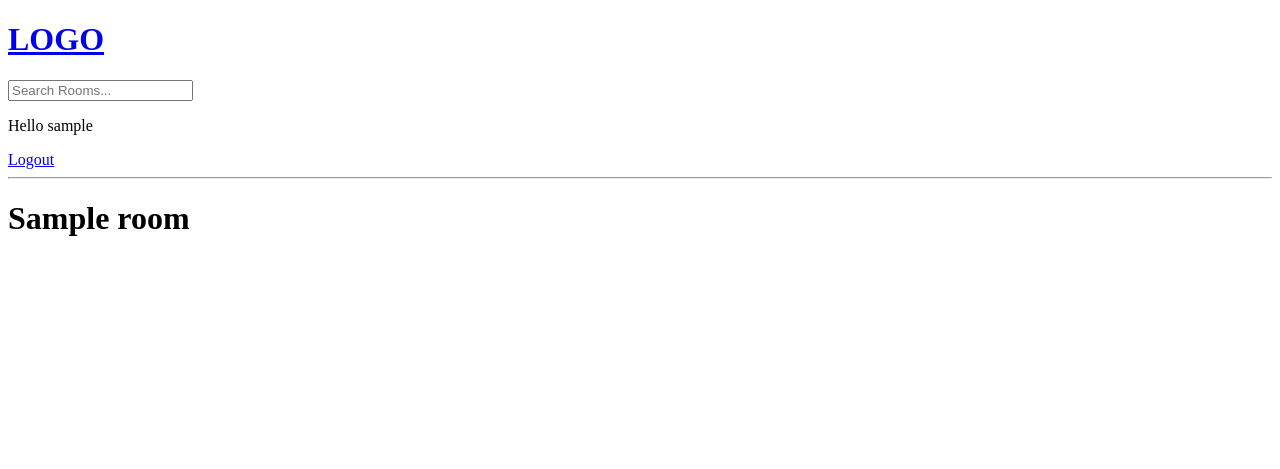
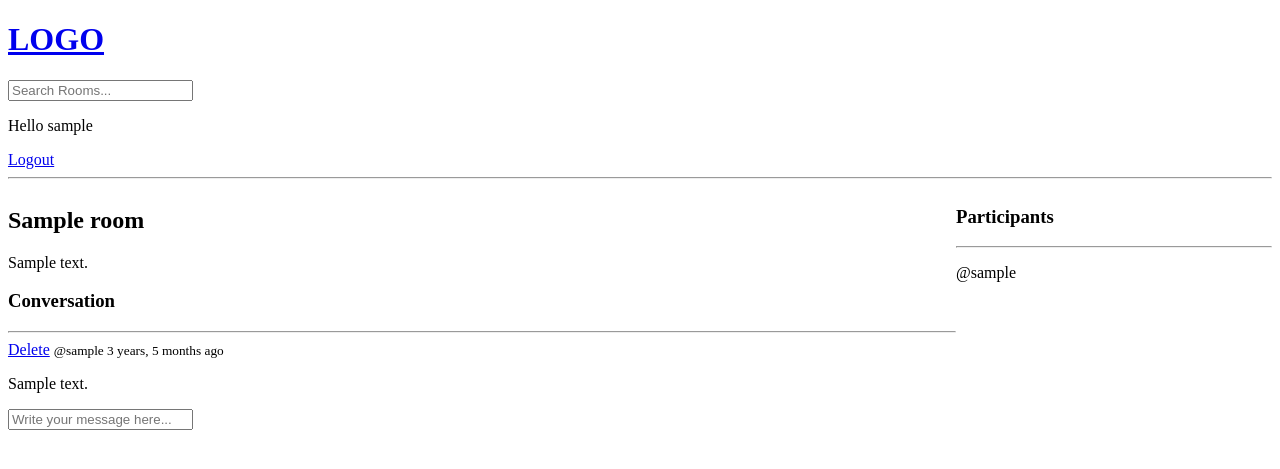
Before and after one commit to CiroJSCH/django-study-room, a Django app: page /room/1 in a window 1280 px wide. Shown: the top 469 px of the page. Run offline with Django 4.2, Linux system fonts and the light colour scheme; a user stored in the database is signed in; tables that the repository leaves empty hold one stand-in row (values such as "Sample post").

Commit message:
chat room crud for messages

```diff
--- a/base/models.py
+++ b/base/models.py
@@ -16,7 +16,8 @@ class Room(models.Model):
     topic = models.ForeignKey(Topic, on_delete=models.SET_NULL, null=True)
     name = models.CharField(max_length=200)
     description = models.TextField(null=True, blank=True)
-    # participants
+    participants = models.ManyToManyField(
+        User, related_name="participants", blank=True)
     updated = models.DateTimeField(auto_now=True)
     created = models.DateTimeField(auto_now_add=True)
 
--- a/base/templates/base/room.html
+++ b/base/templates/base/room.html
@@ -1,4 +1,45 @@
 {% extends "main.html" %}
 {% block content %}
-  <h1>{{ room.name }}</h1>
+  <style>
+    .room-container{
+      display: grid;
+      grid-template-columns: 3fr 1fr;
+    }
+  </style>
+  <section class="room-container">
+    <div>
+      <h1>{{ room.name }}</h1>
+      <p>{{ room.description }}</p>
+      <div class="comment-wrapper">
+        <h3>Conversation</h3>
+        <hr>
+        {% for message in room_messages %}
+          <div>
+            {% if request.user == message.user %}
+              <a href="{% url 'delete-message' message.id %}">Delete</a>
+            {% endif %}
+            <small>@{{ message.user }}   {{ message.created|timesince }} ago</small>
+            <p>{{ message.body }}</p>
+          </div>
+        {% endfor %}
+      </div>
+      {% if request.user.is_authenticated %}
+        <div class="comment-form">
+          <form action="" method="post">
+            {% csrf_token %}
+            <input type="text" name="body" placeholder="Write your message here...">
+          </form>
+        </div>
+      {% endif %}
+    </div>
+    <div>
+      <h3>Participants</h3>
+      <hr>
+      {% for user in participants %}
+        <div>
+          <p>@{{ user.username }}</p>
+        </div>
+      {% endfor %}
+    </div>
+  </section>
 {% endblock content %}
--- a/base/urls.py
+++ b/base/urls.py
@@ -10,4 +10,5 @@ urlpatterns = [
     path("create-room/", views.create_room, name="create-room"),
     path("edit-room/<str:pk>", views.update_room, name="edit-room"),
     path("delete-room/<str:pk>", views.delete_room, name="delete-room"),
+    path("delete-message/<str:pk>", views.delete_message, name="delete-message"),
 ]
--- a/base/views.py
+++ b/base/views.py
@@ -6,7 +6,7 @@ from django.contrib import messages
 from django.contrib.auth.decorators import login_required
 from django.contrib.auth import authenticate, login, logout
 from django.contrib.auth.forms import UserCreationForm
-from .models import Room, Topic
+from .models import Room, Topic, Message
 from .forms import RoomForm
 
 # Create your views here.
@@ -73,7 +73,16 @@ def home(request):
 
 def room(request, pk):
     room = Room.objects.get(id=pk)
-    context = {"room": room}
+    room_messages = room.message_set.all().order_by("-created")
+    participants = room.participants.all()
+    if request.method == "POST":
+        message = Message.objects.create(
+            user=request.user, room=room, body=request.POST.get("body"))
+        room.participants.add(request.user)
+        return redirect("room",  pk=room.id)
+
+    context = {"room": room, "room_messages": room_messages,
+               "participants": participants}
     return render(request, "base/room.html", context)
 
 
@@ -119,3 +128,16 @@ def delete_room(request, pk):
         room.delete()
         return redirect("home")
     return render(request, "base/delete.html", {"obj": room})
+
+
+@login_required(login_url='login')
+def delete_message(request, pk):
+    deleted_message = Message.objects.get(id=pk)
+
+    if request.user != deleted_message.user:
+        return HttpResponse("You are not allowed here!")
+
+    if request.method == "POST":
+        deleted_message.delete()
+        return redirect("home")
+    return render(request, "base/delete.html", {"obj": deleted_message})
```
Also changed, not shown: base/migrations/0003_alter_room_options_room_participants.py (added).
